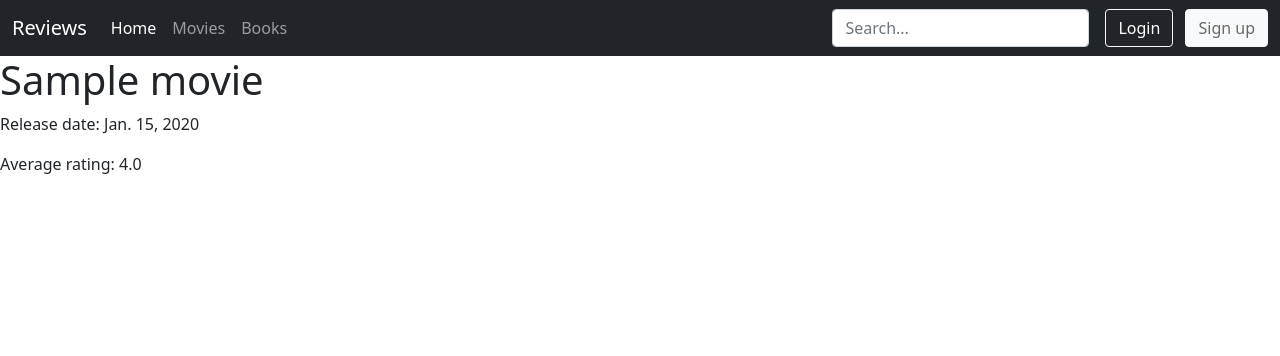
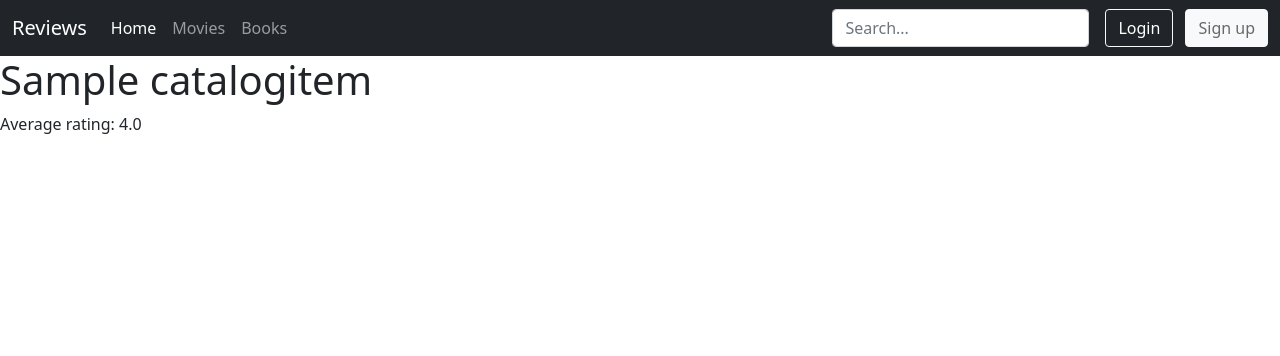
Before and after one commit to marina-plnv/course_project, a Django app: page /details/1/ in a window 1280 px wide. Shown: the top 356 px of the page. Run offline with Django 3.2, Linux system fonts and the light colour scheme; tables that the repository leaves empty hold one stand-in row (values such as "Sample post").

Commit message:
CatalogItem and Review models added

```diff
--- a/main/admin.py
+++ b/main/admin.py
@@ -1,4 +1,5 @@
 from django.contrib import admin
 from .models import *
 
-admin.site.register(Movie)
+admin.site.register(CatalogItem)
+admin.site.register(Review)
--- a/main/models.py
+++ b/main/models.py
@@ -1,9 +1,30 @@
 from django.db import models
+from django.contrib.auth.models import User
+from django.core.validators import MaxValueValidator, MinValueValidator
 
-class Movie(models.Model):
-    name = models.CharField(max_length=200)
-    release_date = models.DateField()
-    average_rating = models.FloatField()
+
+# from taggit.managers import TaggableManager
+
+class CatalogItem(models.Model):
+    GROUP_CHOICES = [
+        ("movie", "Movie"),
+        ("book", "Book")
+    ]
+    name = models.CharField(max_length=100)
+    group = models.CharField(max_length=15, choices=GROUP_CHOICES)
+    image = models.URLField(default=None, null=True)
+    average_rating = models.FloatField(default=0)
 
     def __str__(self):
         return self.name
+
+
+class Review(models.Model):
+    catalog_item = models.ForeignKey(CatalogItem, on_delete=models.CASCADE)
+    user = models.ForeignKey(User, on_delete=models.CASCADE)
+    # tags = TaggableManager()
+    comment = models.TextField(max_length=2000)
+    rating = models.PositiveSmallIntegerField(default=0, validators=[MinValueValidator(1), MaxValueValidator(10)])
+
+    def __str__(self):
+        return self.user.username
--- a/main/templates/main/details.html
+++ b/main/templates/main/details.html
@@ -5,7 +5,6 @@
 {% endblock %}
 
 {% block content %}
-<h1>{{movie.name}}</h1>
-<p>Release date: {{movie.release_date}}</p>
-<p>Average rating: {{movie.average_rating}}</p>
+<h1>{{catalog_item.name}}</h1>
+<p>Average rating: {{catalog_item.average_rating}}</p>
 {% endblock %}
--- a/main/templates/main/index.html
+++ b/main/templates/main/index.html
@@ -6,8 +6,8 @@
 
 {% block content %}
 <h1>Movies in DB</h1>
-{% for movie in movies %}
-<li><a href="{% url 'main:details' movie.id %}">{{ movie.name }}</a></li>
+{% for item in catalog_items %}
+<li><a href="{% url 'main:details' item.id %}">{{ item.name }}</a></li>
 {% endfor %}
 
 {% endblock %}
--- a/main/views.py
+++ b/main/views.py
@@ -5,17 +5,17 @@ from .forms import *
 
 
 def index(request):
-    movies = Movie.objects.all()
+    catalog_items = CatalogItem.objects.all()
     context = {
-        "movies": movies,
+        "catalog_items": catalog_items,
     }
     return render(request, 'main/index.html', context)
 
 
 def details(request, id):
-    movie = Movie.objects.get(id=id)
+    catalog_item = CatalogItem.objects.get(id=id)
     context = {
-        'movie': movie
+        'catalog_item': catalog_item
     }
     return render(request, 'main/details.html', context)
 
@@ -47,6 +47,27 @@ def signup(request):
         form = SignUpForm()
     return render(request, 'main/signup.html', {"form": form})
 
+
 def logout_user(request):
     logout(request)
     return redirect('main:home')
+
+
+def add_review(request, id):
+    if request.user.is_authenticated:
+        catalog_item = CatalogItem.objects.get(id=id)
+        if request.method == "POST":
+            form = ReviewForm(request.POST or None)
+            if form.is_valid():
+                user_review = form.save(commit=False)
+                user_review.user = request.user
+                user_review.catalog_item = catalog_item
+                user_review.comment = request.POST["comment"]
+                user_review.rating = request.POST["rating"]
+                user_review.save()
+                return redirect("main:details", id)
+        else:
+            form = ReviewForm()
+        return render(request, "main/details.html", {"form": form})
+    else:
+        return redirect("main:signin")
```
Also changed, not shown: main/forms.py (+7 -1 lines), main/migrations/0002_auto_20211117_0236.py (added), main/migrations/0003_review.py (added).
